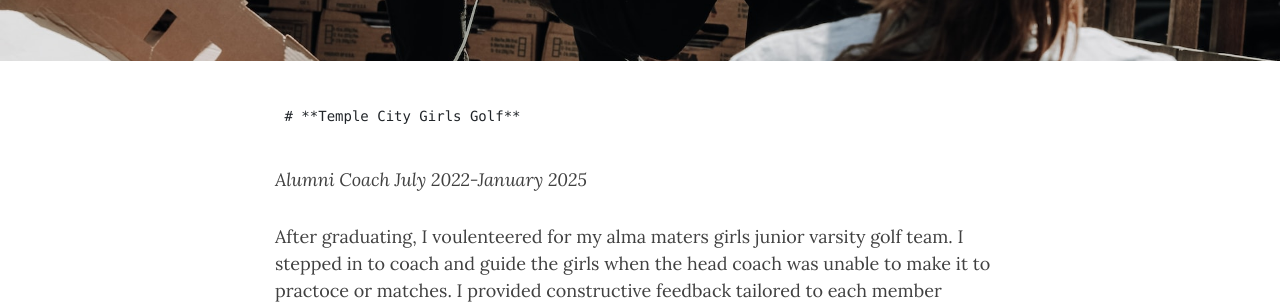
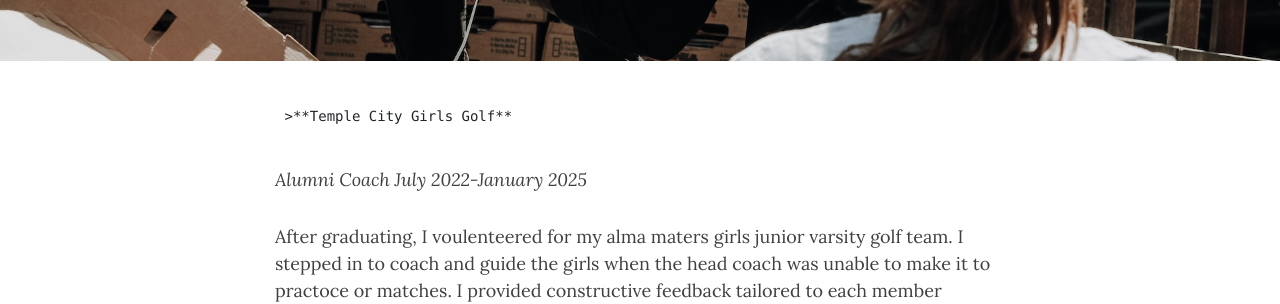
Before and after one commit to aiybusp/aiybusp.github.io, a Jekyll site: the page built from volunteer-work.md, in a window 1280 px wide and 900 px high, scrolled down 314 px. Shown: the part 152-456 px from the top of the window. Built offline with Jekyll 4.4.1, drawn with Linux system fonts in a browser that asks for light colours; nearby versions of some CDN libraries; comment, search, counter and statistics services are not loaded.

```diff
--- a/volunteer-work.md
+++ b/volunteer-work.md
@@ -6,7 +6,7 @@ cover-img: /assets/img/joel-muniz-A4Ax1ApccfA-unsplash.jpg
 ---
 
 <pre>
-# **Temple City Girls Golf**
+>**Temple City Girls Golf**
 </pre>
 *Alumni Coach July 2022-January 2025*
 
```
